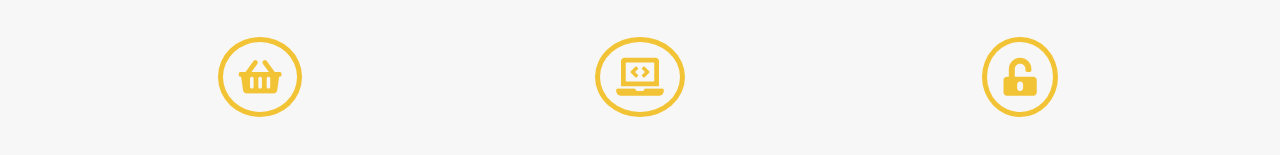
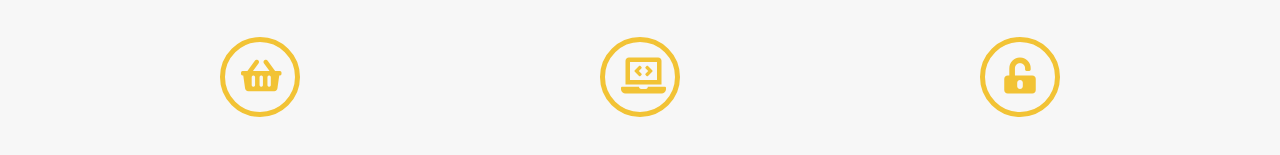
Before and after one commit to kai-mareving/golden-landingpage, a website: page index.html in a window 1280 px wide. Shown: the part 988-1143 px from the top of the page. Drawn offline with Linux system fonts and the light colour scheme.

Commit message:
Style icons for services.

```diff
--- a/sass/style.scss
+++ b/sass/style.scss
@@ -124,11 +124,13 @@ body {
     margin-top: 74px;
     .row { padding-bottom: 40px; }
     i[class*="fas"] {
-        font-size: 38px;
+        font-size: 36px;
+        width: 80px;
+        height: 80px;
         padding: 16px;
         color: $color-yellow;
         border: 5px solid $color-yellow;
-        border-radius: 100%;
+        border-radius: 50%;
         }
 
     }
```
Also changed, not shown: css/style.css, 1 other file.
